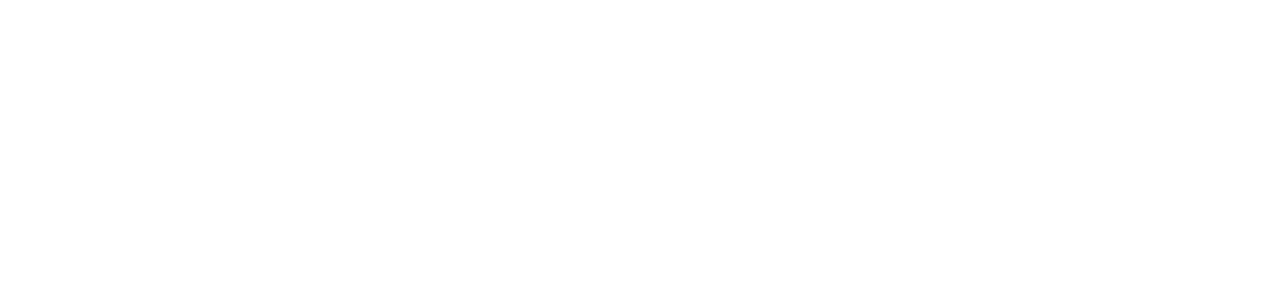
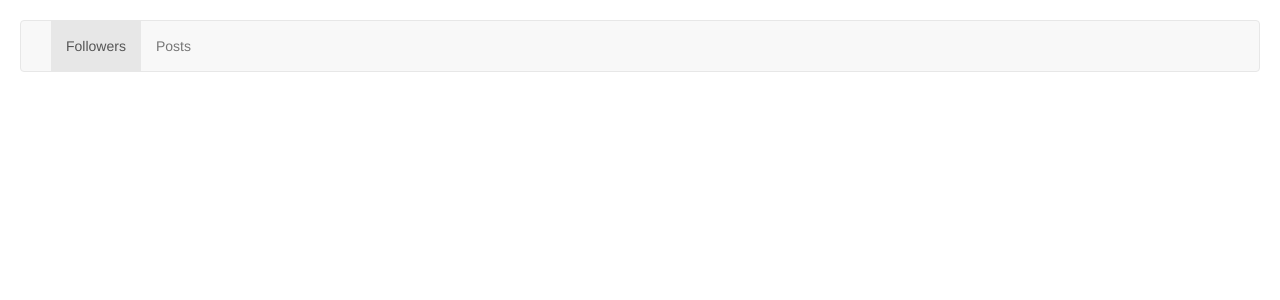
Before and after one commit to mohamedmonirshabana/angularProject, an Angular app: page / in a window 1280 px wide. Shown: the top 300 px of the page. Built offline with nearby package versions, Linux system fonts and the light colour scheme.

Commit message:
add navbar for Route

```diff
--- a/src/app/app.component.html
+++ b/src/app/app.component.html
@@ -4,3 +4,5 @@
 <!-- <new-course-form></new-course-form> -->
 
 <!-- <posts></posts> -->
+
+<navbar></navbar>
--- a/src/app/app.module.ts
+++ b/src/app/app.module.ts
@@ -19,6 +19,7 @@ import { NewCourseFormComponent } from './new-course-form/new-course-form.compon
 // import { PostsComponent } from './posts/posts.component';
 // import { PostService } from './services/post.service';
 import { AppErrorHandler } from './common/app-error-handler';
+import { NavbarComponent } from './navbar/navbar.component';
 // import { DataService } from './services/data.service';
 
 @NgModule({
@@ -34,6 +35,7 @@ import { AppErrorHandler } from './common/app-error-handler';
     ContactFormComponent,
     SignuoFormComponent,
     NewCourseFormComponent,
+    NavbarComponent,
     // PostsComponent,
   ],
   imports: [
--- /dev/null
+++ b/src/app/navbar/navbar.component.html
@@ -0,0 +1,10 @@
+<nav class="navbar navbar-default">
+    <div class="container-fluid">
+        <div class="collapse navbar-collapse">
+            <ul class="nav navbar-nav">
+                <li class="active"><a href="#">Followers</a></li>
+                <li><a href="#">Posts</a></li>
+            </ul>
+        </div>
+    </div>
+</nav>
--- /dev/null
+++ b/src/app/navbar/navbar.component.ts
@@ -0,0 +1,15 @@
+import { Component, OnInit } from '@angular/core';
+
+@Component({
+  selector: 'navbar',
+  templateUrl: './navbar.component.html',
+  styleUrls: ['./navbar.component.css']
+})
+export class NavbarComponent implements OnInit {
+
+  constructor() { }
+
+  ngOnInit(): void {
+  }
+
+}
```
Also changed, not shown: src/app/navbar/navbar.component.css (added), 1 other file (tests, documents, lock files or other folders).
